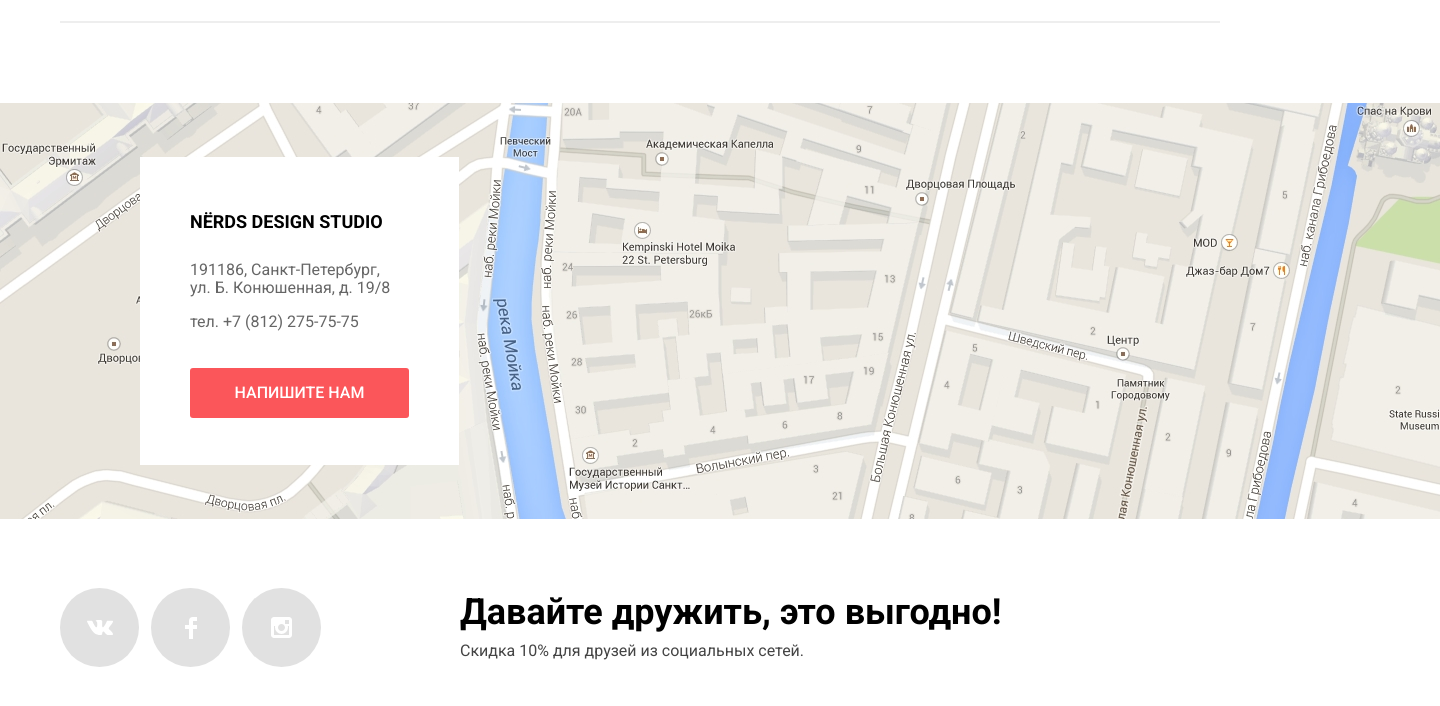
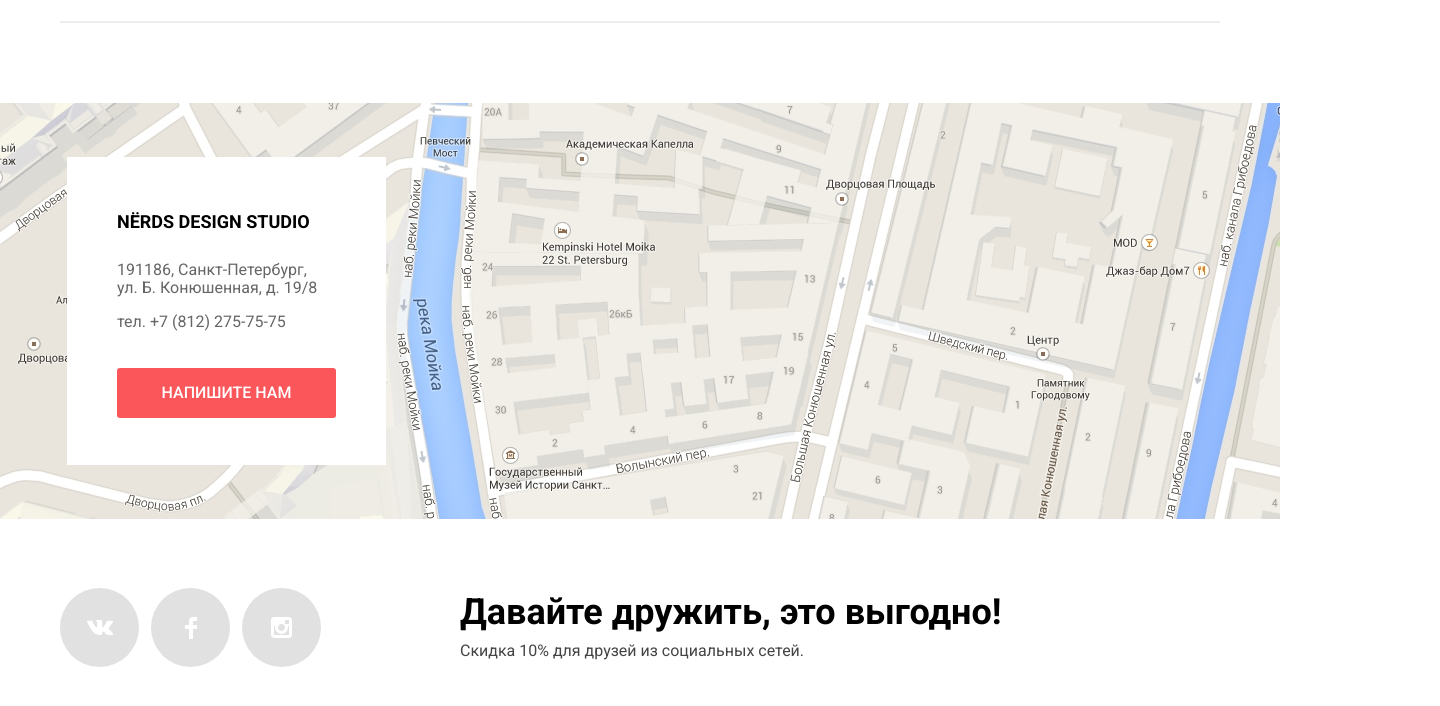
Before and after one commit to Qwanead/973785-nerds-25, a website: page source/index.html in a window 1280 px wide. Shown: the part 1740-2446 px from the top of the page, 1440 px wide, since content can reach past the window. Drawn offline with nearby package versions, Linux system fonts and the light colour scheme; files that its build step writes are made by us from their sources.

Commit message:
исправил карту

```diff
--- a/source/index.html
+++ b/source/index.html
@@ -164,7 +164,7 @@
           <p class="contacts__tel">тел. +7 (812) 275-75-75</p>
           <a href="#" class="button button--contacts">Напишите нам</a>
         </div>
-        <img class="contacts__map" src="./img/map.jpg" alt="191186, Санкт-Петербург, ул. Б. Конюшенная, д. 19/8" width="1440px" height="416px">
+        <div class="contacts__map"></div>
       </section>
 
       <section class="page-footer__bottom">
--- a/source/sass/blocks/contacts.scss
+++ b/source/sass/blocks/contacts.scss
@@ -1,15 +1,15 @@
 .contacts {
   position: relative;
 
-  width: 1440px;
+  width: 100%;
   height: 416px;
   margin: 0 auto;
 }
 
 .contacts::before {
   position: absolute;
-  top: 21%;
-  left: 57%;
+  top: 89px;
+  left: calc(50% + 106px);
 
   width: 231px;
   height: 190px;
@@ -35,7 +35,7 @@
 .contacts__block {
   position: absolute;
   top: 54px;
-  left: 140px;
+  left: calc(50% - 573px);
 
   width: 319px;
   height: 308px;
@@ -57,3 +57,13 @@
 .contacts__tel {
   margin-bottom: 37px;
 }
+
+.contacts__map {
+  width: 100%;
+  height: 416px;
+
+  background-image: url("../img/map.jpg");
+  background-repeat: no-repeat;
+  background-position: center;
+  background-size: auto 416px;
+}
```
Also changed, not shown: source/catalog.html (+1 -1 lines).
